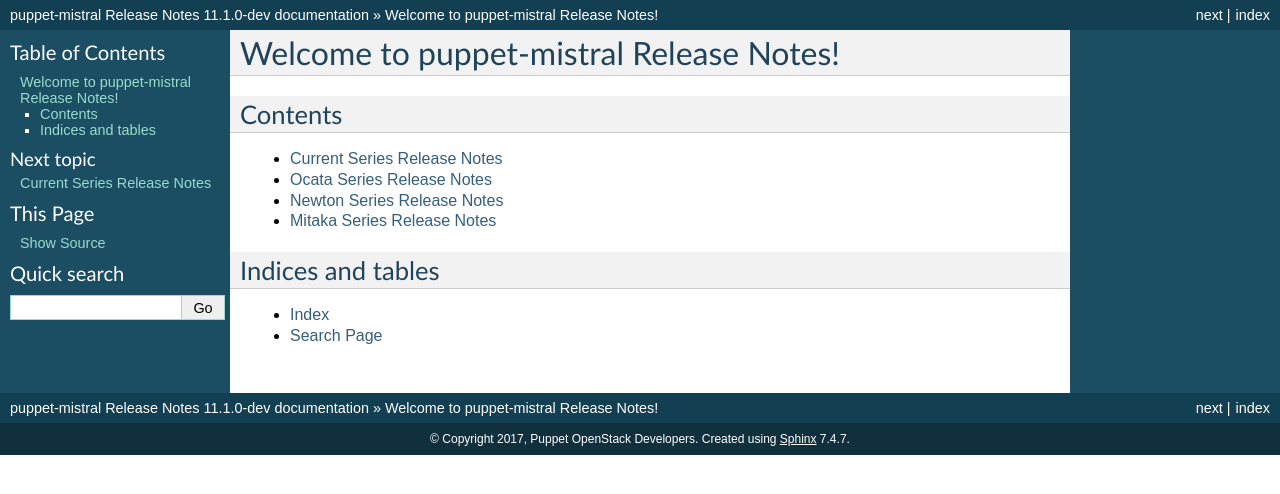
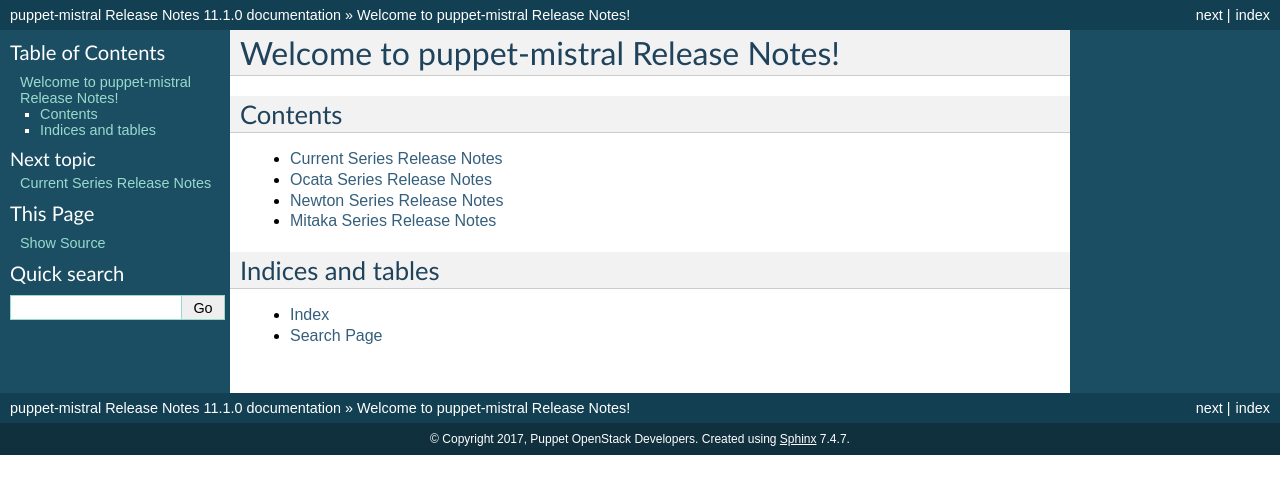
Before and after one commit to openstack/puppet-mistral, a Sphinx documentation site: the page built from releasenotes/source/index.rst, in a window 1280 px wide. Shown: the top 494 px of the page. Built offline with Sphinx 7.4.7, drawn with Linux system fonts in a browser that asks for light colours.

Commit message:
Drop -dev in preparation for Pike M2
We're coming up on the Pike M2 release and we need to prepare the
metadata.json and reno configuration for the release.

Change-Id: I61c2c70f0a9deaa51b363391d381c8364a029b1e

```diff
--- a/metadata.json
+++ b/metadata.json
@@ -69,5 +69,5 @@
     ],
     "source": "git://github.com/openstack/puppet-mistral.git",
     "summary": "Puppet module for OpenStack Mistral",
-    "version": "11.1.0-dev"
+    "version": "11.1.0"
 }
--- a/releasenotes/source/conf.py
+++ b/releasenotes/source/conf.py
@@ -54,7 +54,7 @@
 # The short X.Y version.
 version = '11.1.0'
 # The full version, including alpha/beta/rc tags.
-release = '11.1.0-dev'
+release = '11.1.0'
 
 # The language for content autogenerated by Sphinx. Refer to documentation
 # for a list of supported languages.
```
